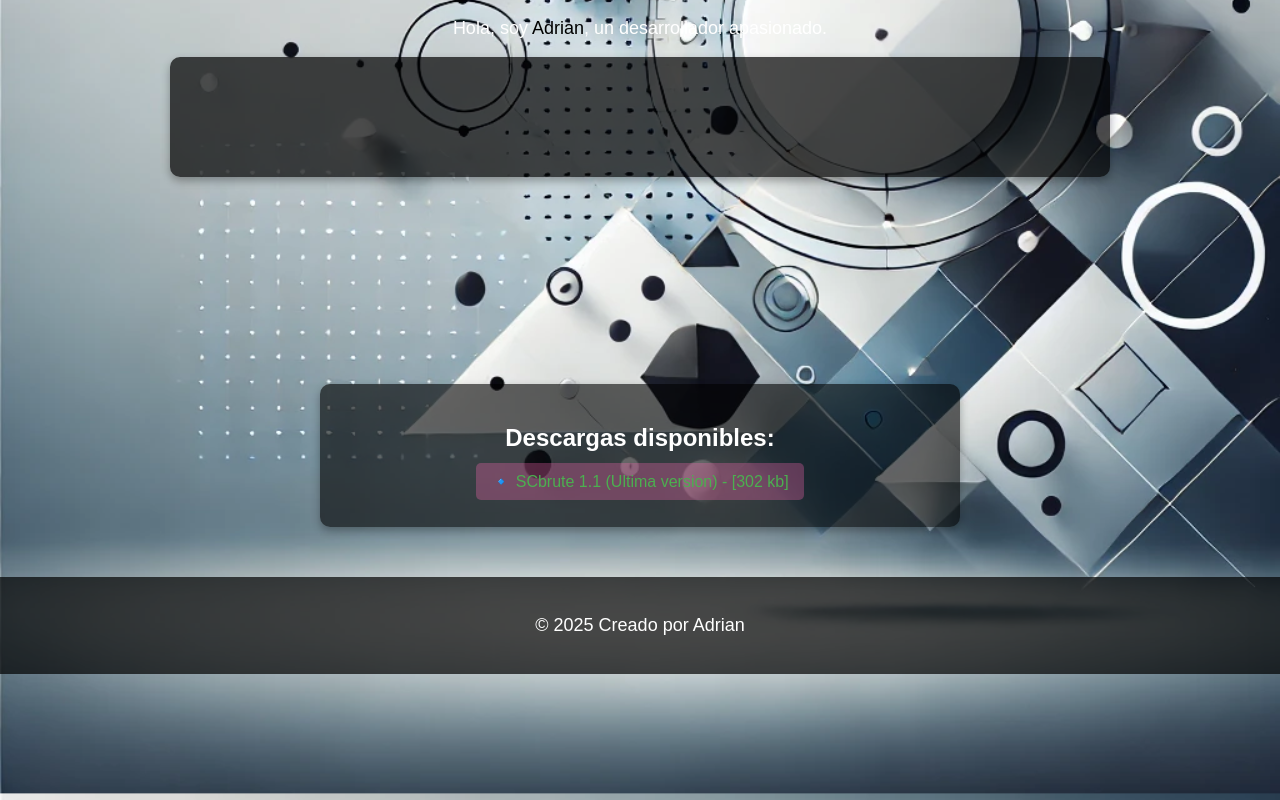
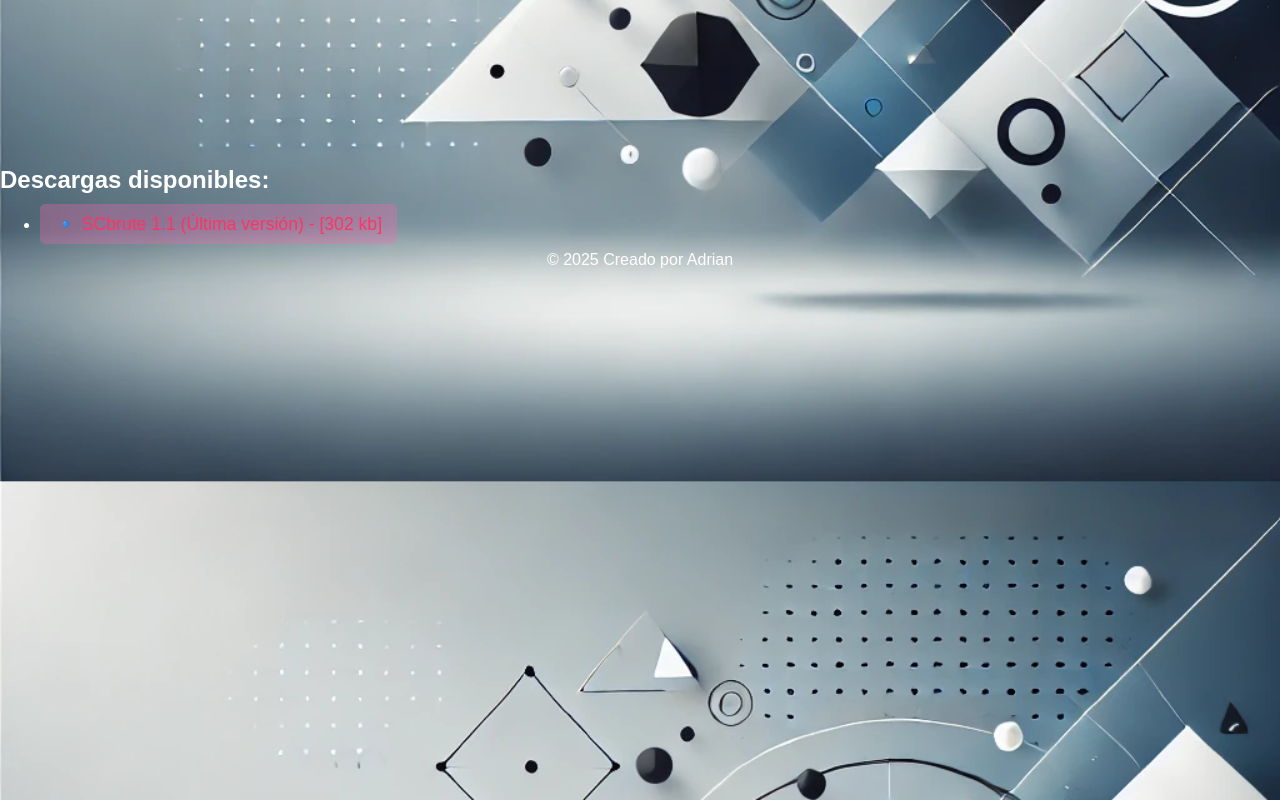
Before and after one commit to AdriProg2000/Software, a plain HTML site: page index.html in a window 1280 px wide. Drawn offline with Linux system fonts and the light colour scheme.

Commit message:
index.html

```diff
--- a/index.html
+++ b/index.html
@@ -1,26 +1,25 @@
 <!DOCTYPE html>
 <html lang="en">
 <head>
+    <meta charset="UTF-8">
+    <meta name="viewport" content="width=device-width, initial-scale=1.0">
     <title>Adrian | Software</title>
     <link rel="icon" href="icon.ico" type="image/x-icon">
-    <link rel="stylesheet" href="anime.css">
-    <link rel="stylesheet" href="styles.css">
-    <body style="background-image: url('background.webp'); background-size: cover;"></body>
+    <link rel="stylesheet" href="anime.css"> <!-- Enlace al archivo anime.css -->
 </head>
 <body>
-<p>Hola, soy <span style="color: black;">Adrian</span>, un desarrollador apasionado.</p>
     <header>
-        <h1>Bienvenid@ a mi pagina de software</h1>
+        <h1>Bienvenid@ a mi página de software</h1>
     </header>
     <section class="intro">
         <h2>Hola soy Adrian</h2>
-        <p>Desarroyador apasionado en crear herramientas utiles especialicadamente para el hacking etico</p>
+        <p>Desarrollador apasionado en crear herramientas útiles, especialmente para el hacking ético.</p>
     </section>
 
     <section class="download">
         <h2>Descargas disponibles:</h2>
         <ul>
-            <li><a href="SCbrute1.1_Installer.exe" download>🔹 SCbrute 1.1 (Ultima version) - [302 kb]</a></li>
+            <li><a href="SCbrute1.1_Installer.exe" download>🔹 SCbrute 1.1 (Última versión) - [302 kb]</a></li>
         </ul>
     </section>
     <footer>
```
